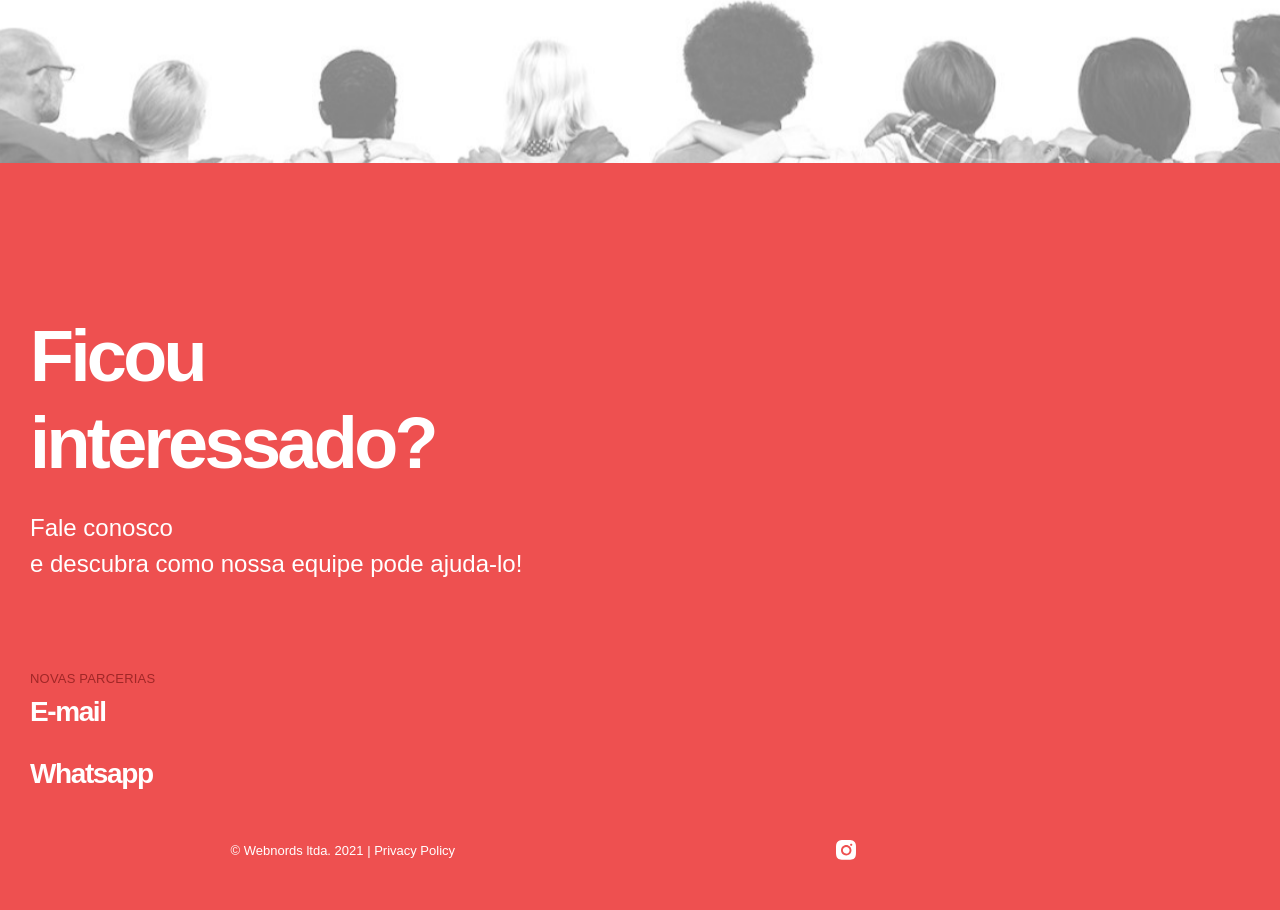
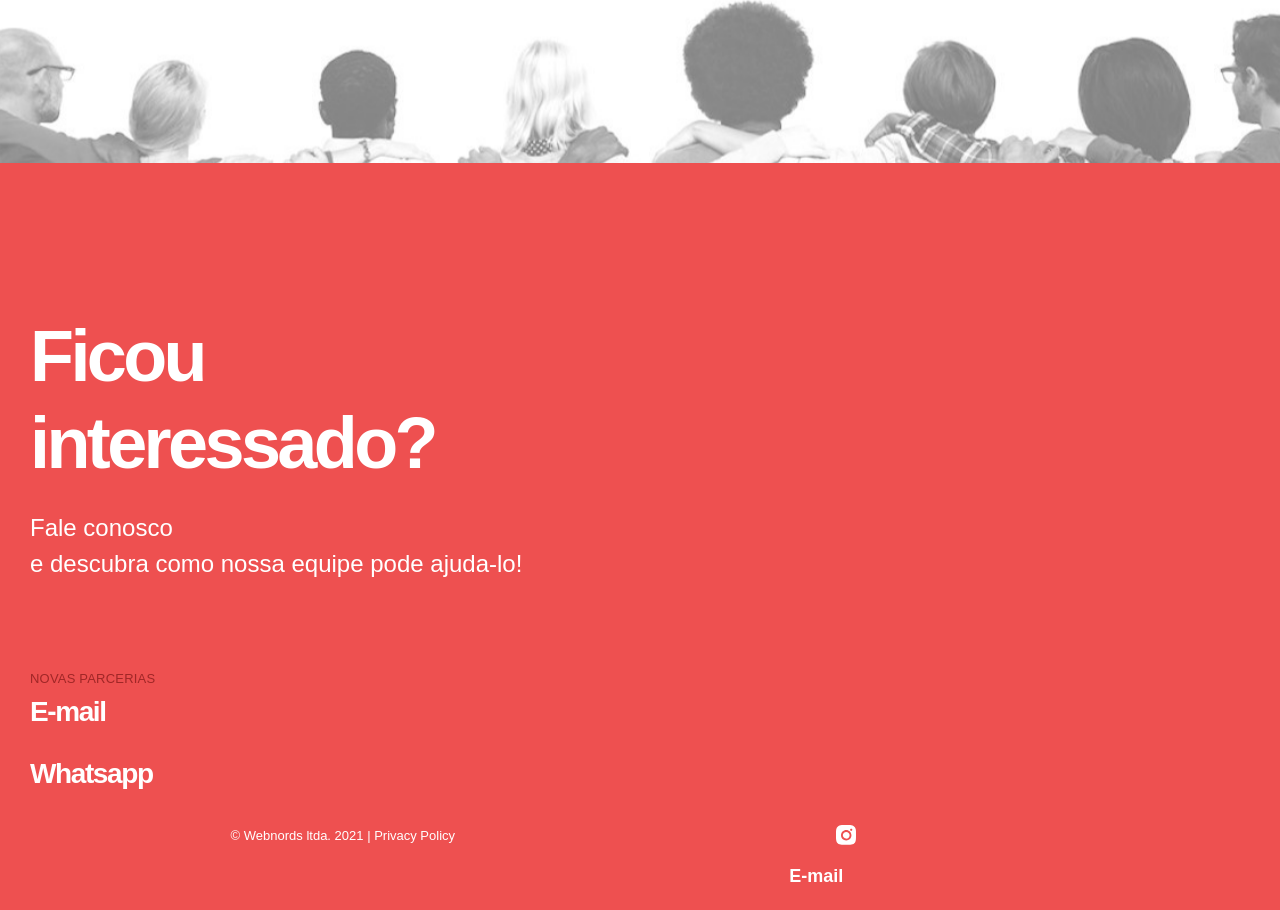
Before and after one commit to webnords/github.io, a plain HTML site: page index.html in a window 1280 px wide. Shown: the part 10024-10934 px from the top of the page. Drawn offline with nearby package versions, Linux system fonts and the light colour scheme; a small style sheet from the web is missing; a web font is replaced by a local one.

Commit message:
Add files via upload

```diff
--- a/index.html
+++ b/index.html
@@ -190,7 +190,9 @@
                      </li>
                   </ul>
                </div>
-
+               <div class="footer__col footer__col--right">
+                  <p class="p s18"><a href="mailto:webnords@gmail.com">E-mail</a></p>
+               </div>
             </div>
          </footer>
       </main>
```
